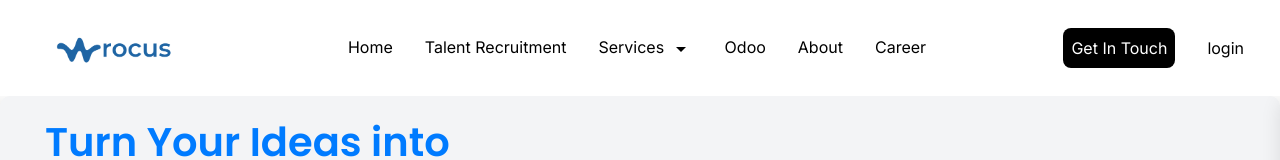
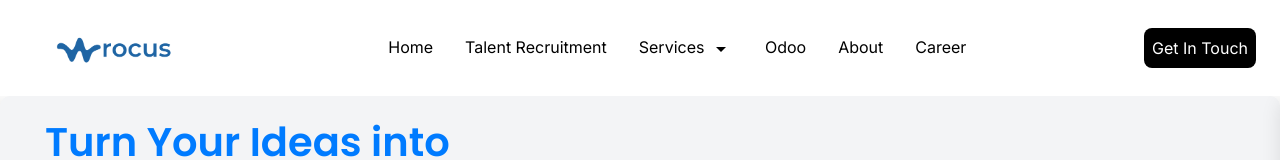
Before and after one commit to rrahul009/wrocus, a Next.js app: page / in a window 1280 px wide. Shown: the top 160 px of the page. Built offline with nearby package versions, Linux system fonts and the light colour scheme.

Commit message:
added about us page

```diff
--- a/src/components/Navbar.js
+++ b/src/components/Navbar.js
@@ -170,7 +170,7 @@ const Navbar = () => {
                         </Link>
                     </IF>
                     {!name ? <Link href='/userauth'>
-                        <button className=' text-black ml-5 p-3 rounded-lg sm:block'>login</button>
+                        {/* <button className=' text-black ml-5 p-3 rounded-lg sm:block'>login</button> */}
                     </Link> : name}
                     {
                         name ? <button onClick={handleLogout} className=' text-black ml-5 p-3 rounded-lg sm:block'>logout</button>
```
